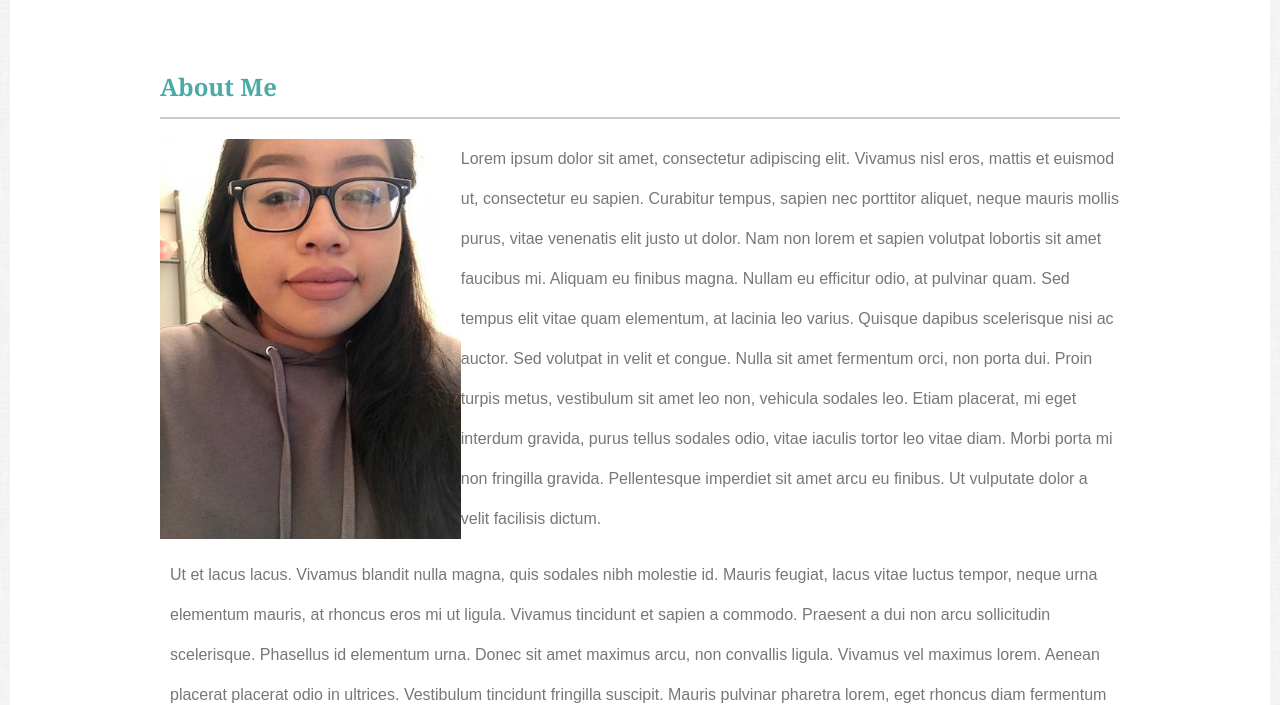
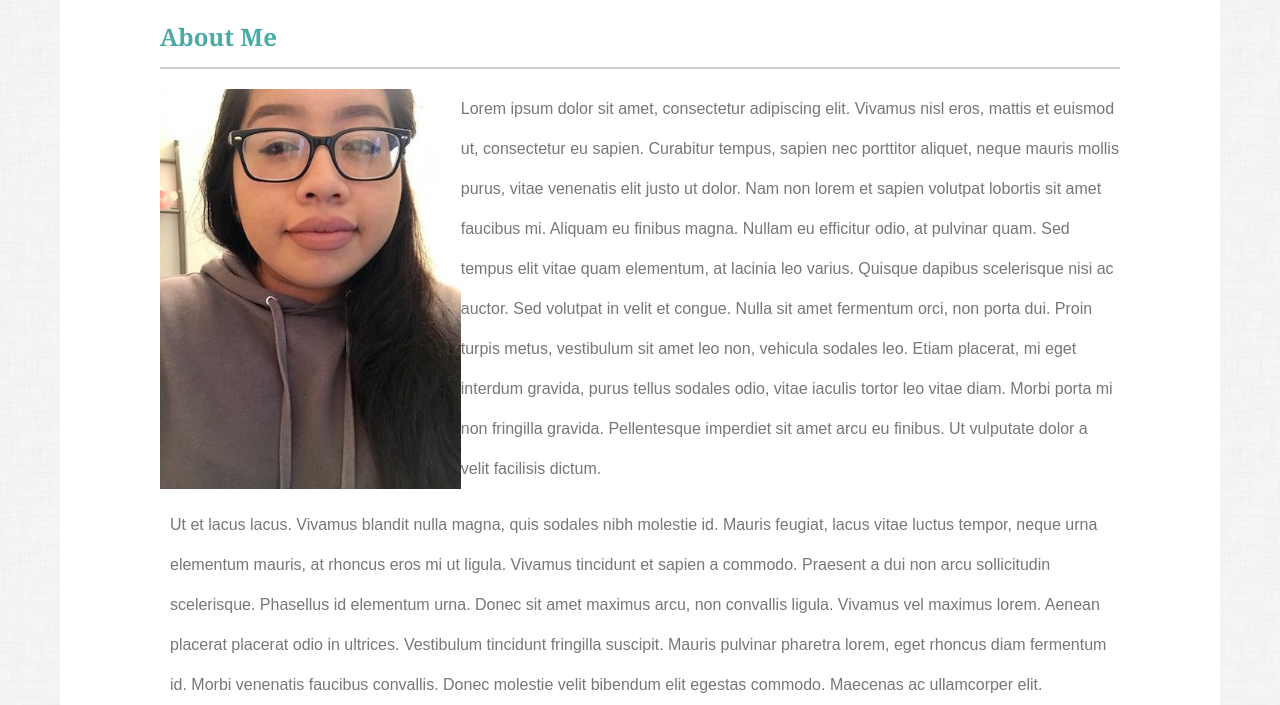
Before and after one commit to Msolori0/Msolori0.github.io, a plain HTML site: page index.html in a window 1280 px wide. Shown: the part 103-808 px from the top of the page. Drawn offline with Linux system fonts and the light colour scheme.

Commit message:
final final update

```diff
--- a/assets/css/style.css
+++ b/assets/css/style.css
@@ -59,10 +59,10 @@ a:hover {
 
 .maincontent {
     width: 75%;
-    height: 600px;
+    height: 700px;
     clear: both;
     background-color: white;
-    padding: 150px;
+    padding: 100px;
     margin:auto;
     line-height: 40px;
 }
```
